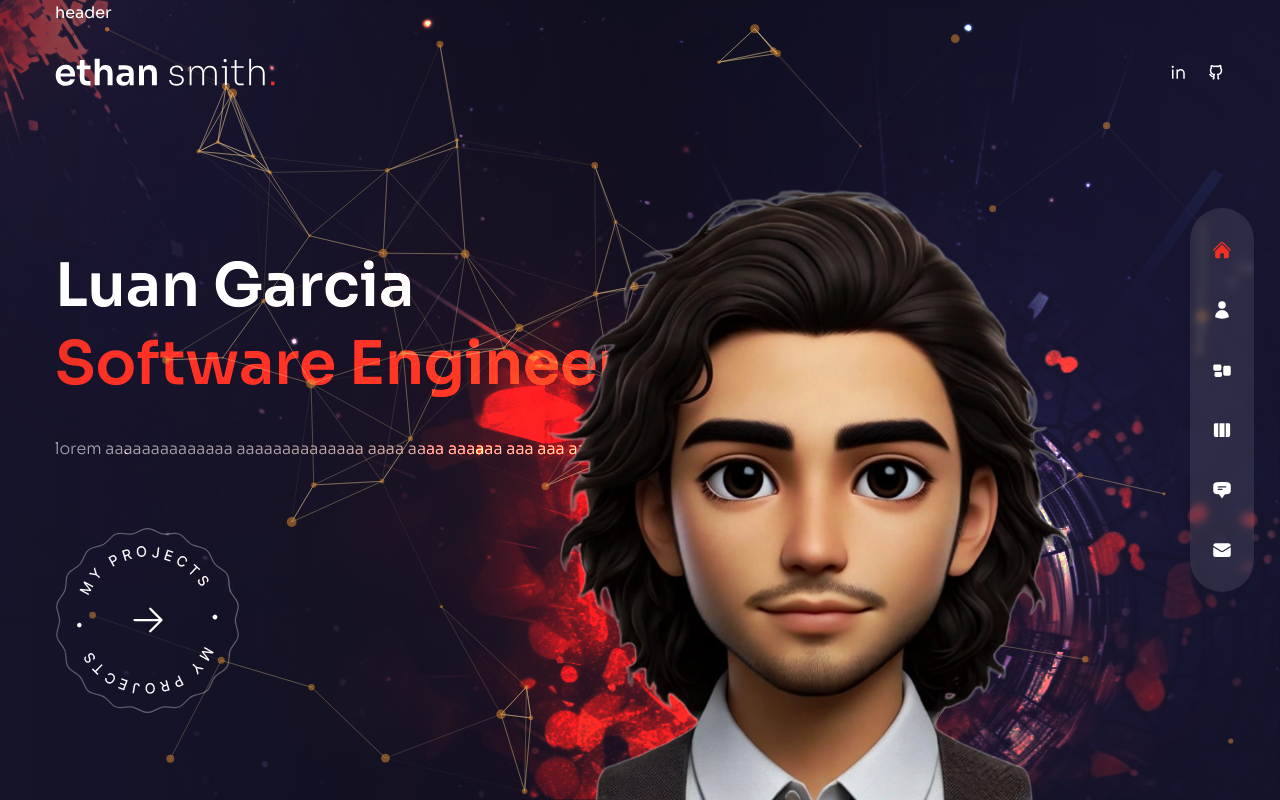
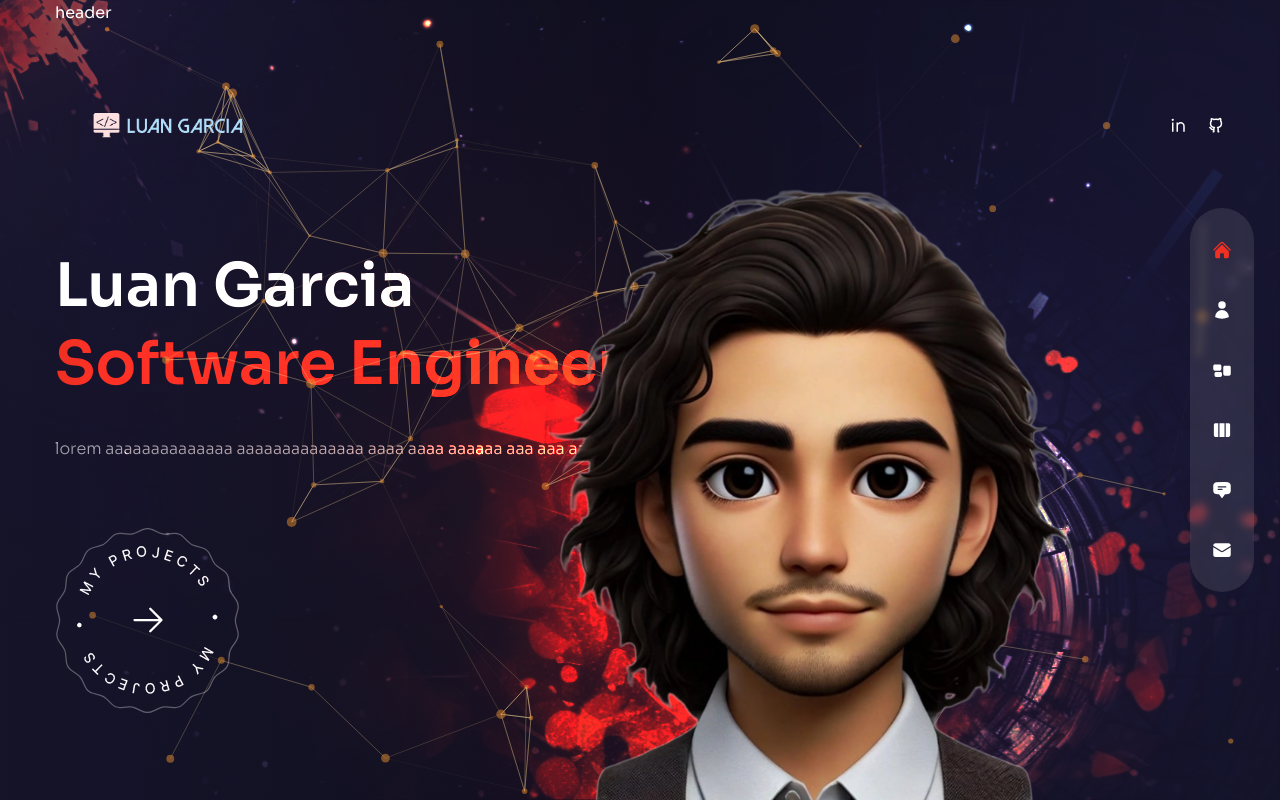
Before and after one commit to Luansramos/Portifolio-Luan, a Next.js app in the folder portifolio/: page / in a window 1280 px wide. Built offline with nearby package versions, Linux system fonts and the light colour scheme.

Commit message:
colocando meu logo

```diff
--- a/portifolio/components/Header.js
+++ b/portifolio/components/Header.js
@@ -11,7 +11,7 @@ const Header = () => {
       <div className="flex flex-col lg:flex-row justify-between items-center gap-y-6 py-8">
         {/* logo */}
         <Link href={'/'}>
-          <Image src={'/logo.svg'}
+          <Image src={'/logosemfundo.png'}
             width={220}
             height={48}
             alt=""
```
Also changed, not shown: portifolio/public/logo.png (added), portifolio/public/logosemfundo.png (added).
